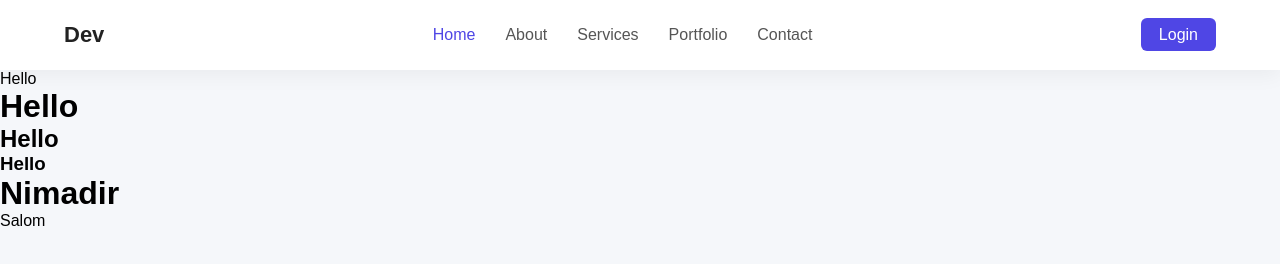
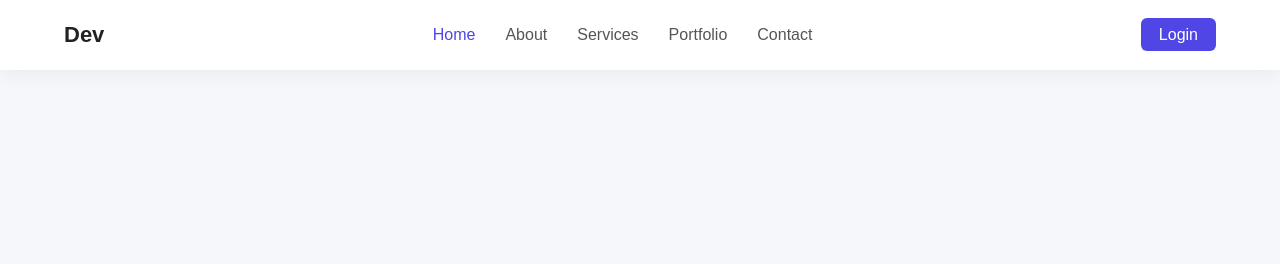
Before and after one commit to Temurprogram77/fullstack, a plain HTML site: page page.html in a window 1280 px wide. Drawn offline with Linux system fonts and the light colour scheme.

Commit message:
keraksiz fayillar ochirildi va yangilandi

```diff
--- a/page.html
+++ b/page.html
@@ -32,15 +32,5 @@
       </nav>
     </div>
   </header>
-
-
-    <p>Hello</p>
-    <h1>Hello</h1>
-    <h2>Hello</h2>
-    <h3>Hello</h3>
-
-    <h1>Nimadir</h1>
-
-    <p>Salom</p>
   </body>
 </html>
--- a/styles/style.css
+++ b/styles/style.css
@@ -92,8 +92,6 @@ body {
 /* Toggle (mobile menu) */
 .nav__toggle {
   display: none;
-  font-size: 26px;
-  cursor: pointer;
 }
 
 /* Responsive */
```
